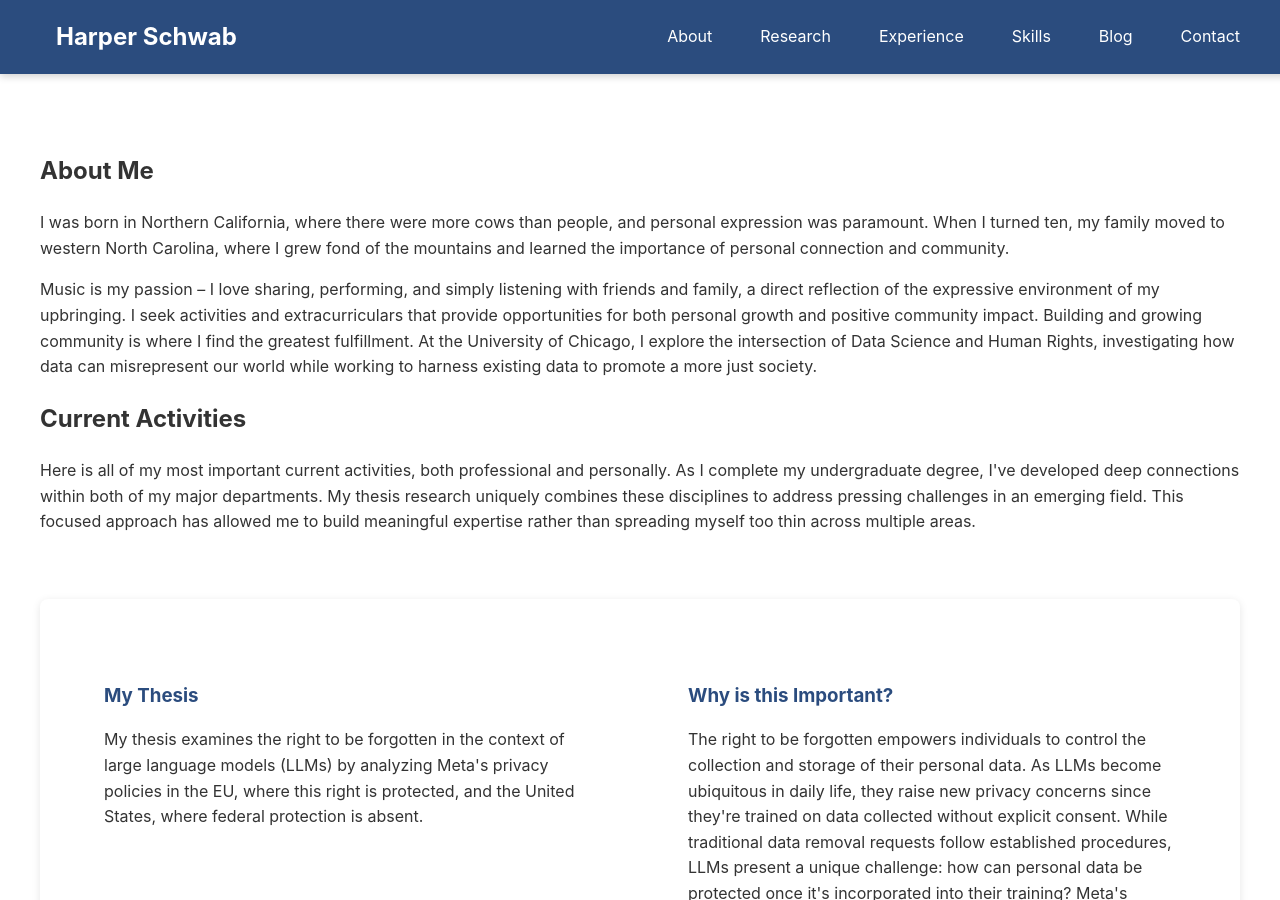
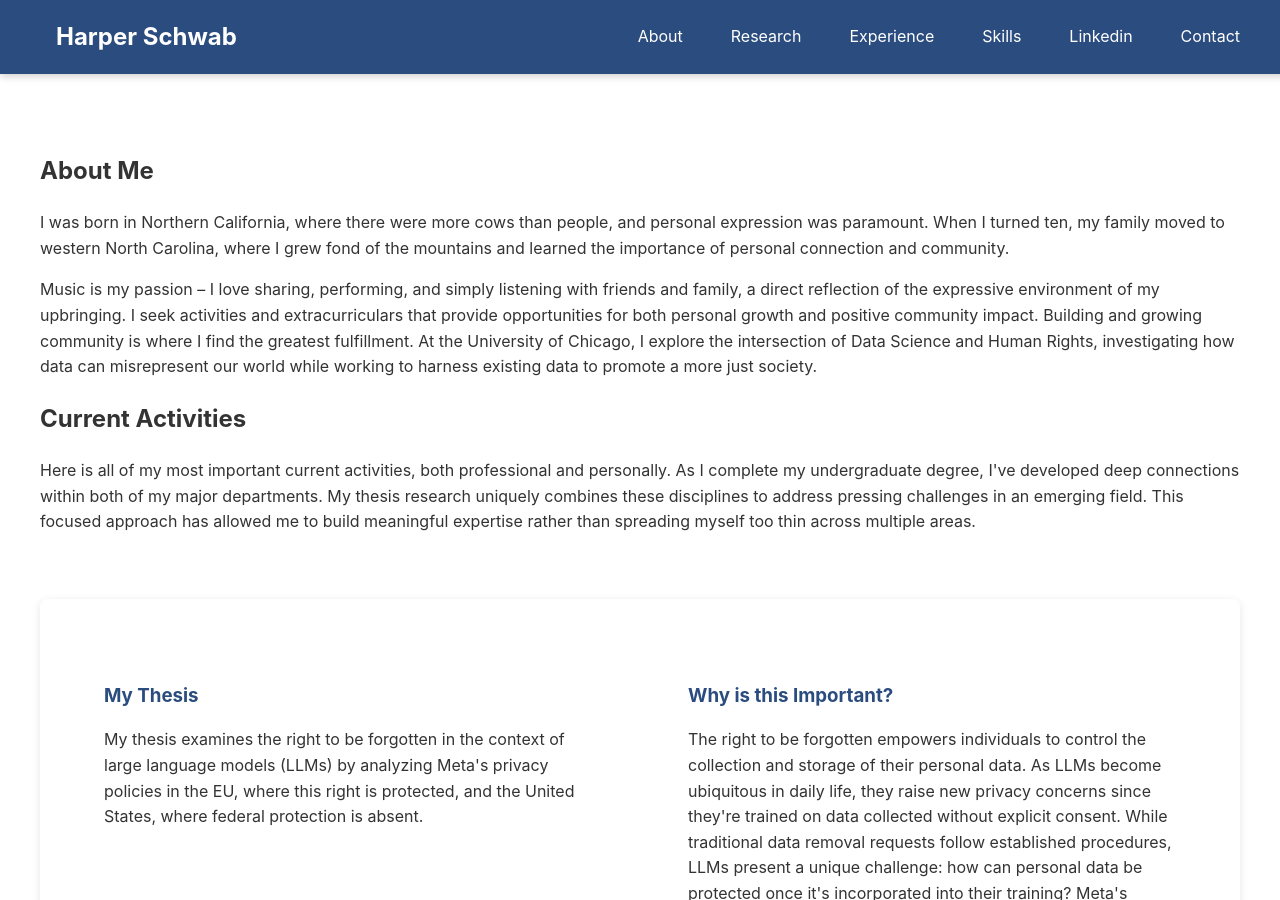
Before and after one commit to hwschwab/hwschwab.github.io, a Jekyll site: the page built from pages/index.md, in a window 1280 px wide and 900 px high. Built offline with Jekyll 4.4.1, drawn with Linux system fonts in a browser that asks for light colours.

Commit message:
Changed blog to linkedin

```diff
--- a/_data/navigation.yml
+++ b/_data/navigation.yml
@@ -7,7 +7,7 @@ main:
     url: /experience/
   - title: "Skills"
     url: /skills/
-  - title: "Blog"
-    url: /blog/
+  - title: "Linkedin"
+    url: https://www.linkedin.com/in/harper-schwab/
   - title: "Contact"
     url: mailto:hwschwab@uchicago.edu
```
